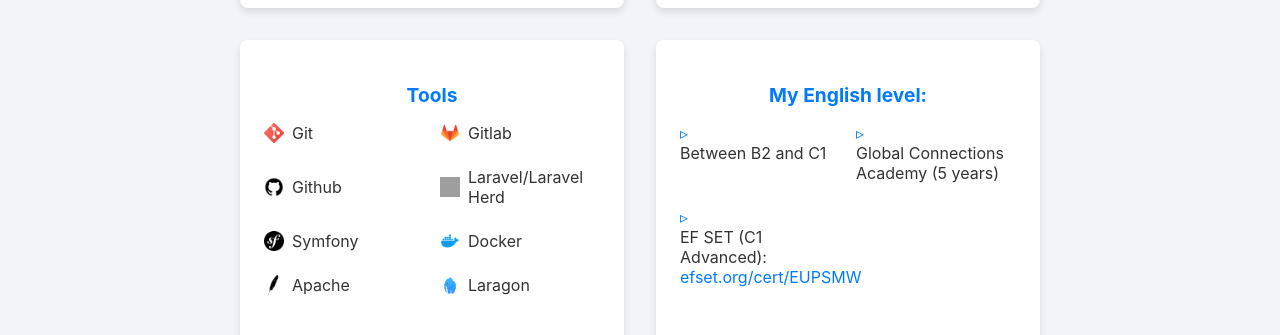
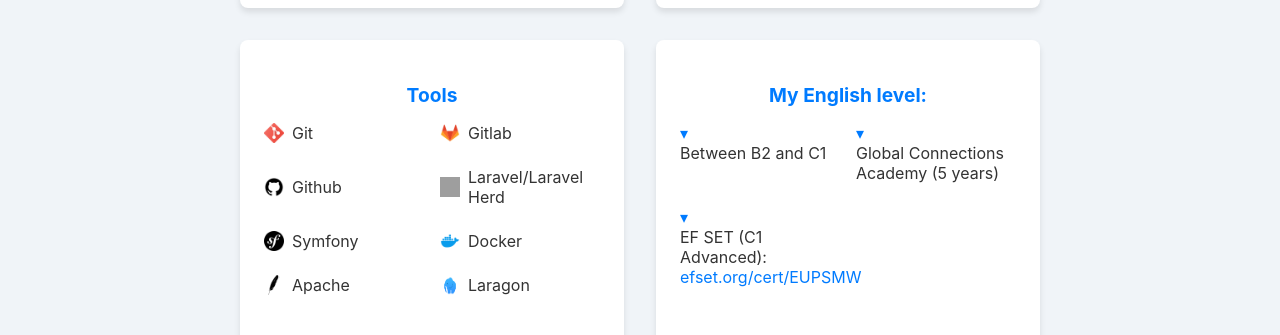
Before and after one commit to JuanZorrilla95/portafolio2024, a React (Create React App) app: page / in a window 1280 px wide. Shown: the part 2337-2672 px from the top of the page. Built offline with nearby package versions, Linux system fonts and the light colour scheme; grey boxes are pictures that could not be loaded.

Commit message:
Minor stuffs

```diff
--- a/src/components/Skills.js
+++ b/src/components/Skills.js
@@ -74,7 +74,7 @@ const SkillIcon = styled.img`
 
 const EnglishSkillItem = styled(SkillItem)`
   &:before {
-    content: "▹";
+    content: "▾";
     color: #007bff;
     margin-right: 0.5rem;
   }
```
